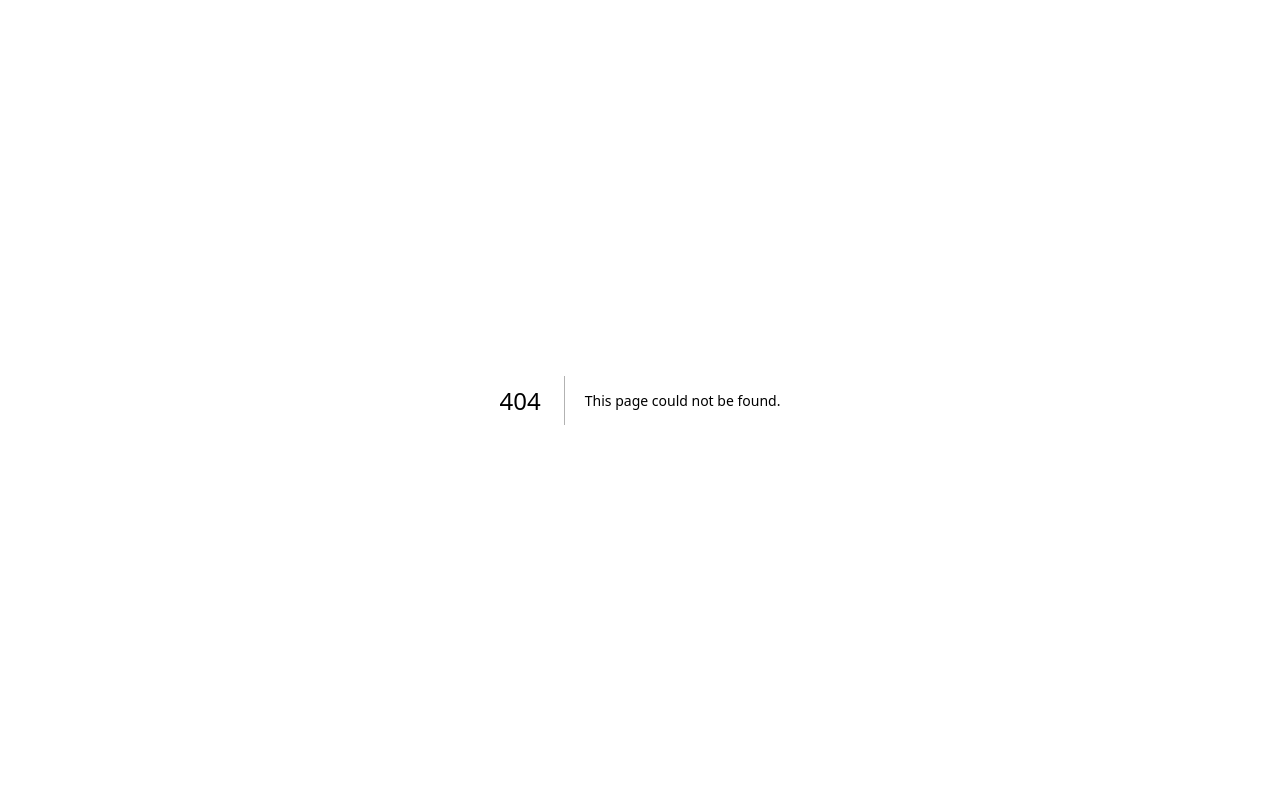
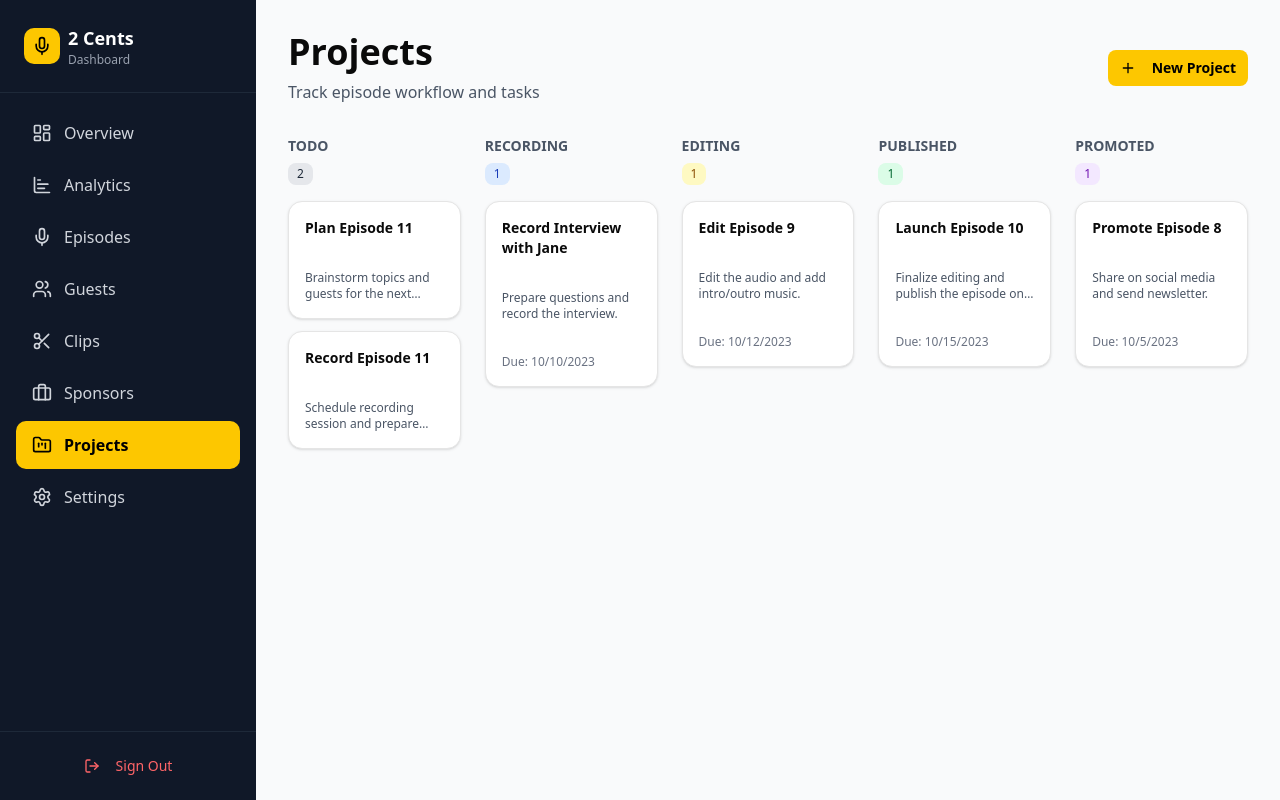
Before and after one commit to JosimHossain1/two-cents-podcast, a Next.js app: page /dashboard/projects in a window 1280 px wide. Before the commit this address had no page. Built offline with nearby package versions, Linux system fonts and the light colour scheme.

Commit message:
add projects page

```diff
--- /dev/null
+++ b/app/dashboard/projects/page.tsx
@@ -0,0 +1,138 @@
+'use client';
+
+import { Card } from '@/components/ui/card';
+import { Button } from '@/components/ui/button';
+import { Badge } from '@/components/ui/badge';
+import { Plus } from 'lucide-react';
+
+export default function ProjectsPage() {
+
+
+  const statuses = ['todo', 'recording', 'editing', 'published', 'promoted'];
+
+
+
+  const loading = false;
+
+  const projects = [
+    {
+      id: 1,
+      title: 'Launch Episode 10',
+      status: 'published',
+      notes: 'Finalize editing and publish the episode on all platforms.',
+      due_date: '2023-10-15',
+    },
+    {
+      id: 2,
+      title: 'Record Interview with Jane',
+      status: 'recording',
+      notes: 'Prepare questions and record the interview.',
+      due_date: '2023-10-10',
+    },
+    {
+      id: 3,
+      title: 'Edit Episode 9',
+      status: 'editing',
+      notes: 'Edit the audio and add intro/outro music.',
+      due_date: '2023-10-12',
+    },
+    {
+      id: 4,
+      title: 'Promote Episode 8',
+      status: 'promoted',
+      notes: 'Share on social media and send newsletter.',
+      due_date: '2023-10-05',
+    },
+    {
+      id: 5,
+      title: 'Plan Episode 11',
+      status: 'todo',
+      notes: 'Brainstorm topics and guests for the next episode.',
+      due_date: null,
+    },
+    {
+      id: 6,
+      title: 'Record Episode 11',
+      status: 'todo',
+      notes: 'Schedule recording session and prepare equipment.',
+      due_date: null,
+    }
+  ];
+
+  function getProjectsByStatus(status: string) {
+    return projects.filter((project) => project.status === status);
+  }
+
+  function getStatusColor(status: string) {
+    const colors: Record<string, string> = {
+      todo: 'bg-gray-200 text-gray-800',
+      recording: 'bg-blue-100 text-blue-800',
+      editing: 'bg-yellow-100 text-yellow-800',
+      published: 'bg-green-100 text-green-800',
+      promoted: 'bg-purple-100 text-purple-800',
+    };
+    return colors[status] || 'bg-gray-100 text-gray-800';
+  }
+
+  return (
+    <div className="p-8">
+      <div className="flex justify-between items-center mb-8">
+        <div>
+          <h1 className="text-4xl font-bold mb-2">Projects</h1>
+          <p className="text-gray-600">Track episode workflow and tasks</p>
+        </div>
+        <Button className="bg-yellow-400 hover:bg-yellow-500 text-black font-semibold">
+          <Plus className="mr-2 h-5 w-5" />
+          New Project
+        </Button>
+      </div>
+
+      {loading ? (
+        <div className="grid grid-cols-1 md:grid-cols-5 gap-6">
+          {statuses.map((status) => (
+            <Card key={status} className="p-4">
+              <div className="h-6 bg-gray-200 rounded mb-4"></div>
+              <div className="space-y-2">
+                <div className="h-20 bg-gray-100 rounded"></div>
+              </div>
+            </Card>
+          ))}
+        </div>
+      ) : (
+        <div className="grid grid-cols-1 md:grid-cols-5 gap-6">
+          {statuses.map((status) => {
+            const statusProjects = getProjectsByStatus(status);
+            return (
+              <div key={status}>
+                <div className="mb-4">
+                  <h3 className="font-bold text-sm uppercase text-gray-600 mb-1">
+                    {status.replace('_', ' ')}
+                  </h3>
+                  <Badge className={getStatusColor(status)}>{statusProjects.length}</Badge>
+                </div>
+                <div className="space-y-3">
+                  {statusProjects.map((project) => (
+                    <Card key={project.id} className="p-4 hover:shadow-lg transition-shadow cursor-pointer">
+                      <h4 className="font-semibold text-sm mb-2">{project.title}</h4>
+                      <p className="text-xs text-gray-600 line-clamp-2">{project.notes}</p>
+                      {project.due_date && (
+                        <p className="text-xs text-gray-500 mt-2">
+                          Due: {new Date(project.due_date).toLocaleDateString()}
+                        </p>
+                      )}
+                    </Card>
+                  ))}
+                  {statusProjects.length === 0 && (
+                    <Card className="p-4 bg-gray-50 border-dashed">
+                      <p className="text-xs text-gray-400 text-center">No projects</p>
+                    </Card>
+                  )}
+                </div>
+              </div>
+            );
+          })}
+        </div>
+      )}
+    </div>
+  );
+}
--- a/components/DashboardNav.tsx
+++ b/components/DashboardNav.tsx
@@ -8,12 +8,12 @@ import { Button } from '@/components/ui/button';
 
 const navItems = [
   { href: '/dashboard', label: 'Overview', icon: LayoutDashboard },
+  { href: '/dashboard/analytics', label: 'Analytics', icon: BarChart3 },
   { href: '/dashboard/episodes', label: 'Episodes', icon: Mic2 },
   { href: '/dashboard/guests', label: 'Guests', icon: Users },
   { href: '/dashboard/clips', label: 'Clips', icon: Scissors },
   { href: '/dashboard/sponsors', label: 'Sponsors', icon: Briefcase },
   { href: '/dashboard/projects', label: 'Projects', icon: FolderKanban },
-  { href: '/dashboard/analytics', label: 'Analytics', icon: BarChart3 },
   { href: '/dashboard/settings', label: 'Settings', icon: Settings },
 ];
 
```
Also changed, not shown: app/dashboard/sponsors/page.tsx (added).
